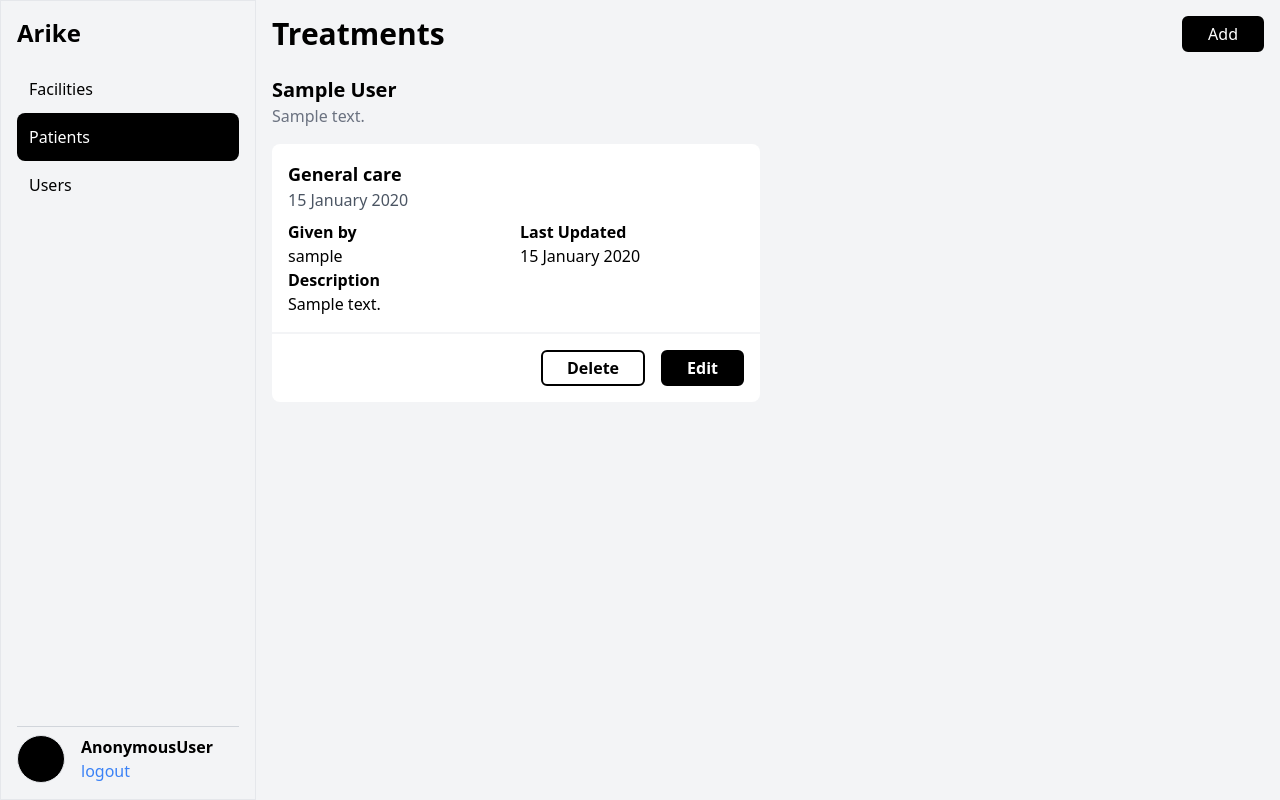
After one commit to Ritesh-Aggarwal/arike, a Django app: page /patient/1/treatments in a window 1280 px wide. The commit adds this page. Run offline with Django 4.2, Linux system fonts and the light colour scheme; tables that the repository leaves empty hold one stand-in row (values such as "Sample post").

Commit message:
CRUD patient treatment

```diff
--- a/app/choices.py
+++ b/app/choices.py
@@ -123,12 +123,22 @@ TREATMENT_GROUPS = [
 ]
 
 def care_types(choices):
-    output = []
-    i=0
-    for choice in choices:
-        output.append((i,choice[0]))
-        i+=1
-    return output
+  output = []
+  i=0
+  for choice in choices:
+      output.append((i+1,choice[0]))
+      i+=1
+  return output
+
+def sub_care_types(choices):
+  output = []
+  i=0
+  for choice in choices:
+    for type in choice[1]:
+      output.append((i+1,type))
+  return output
+
+SUB_CARE_TYPES = sub_care_types(TREATMENT_GROUPS)
 CARE_TYPES = care_types(TREATMENT_GROUPS)
 REVERSE_CARE_TYPE = reverse_choices(TREATMENT_GROUPS)
 
--- a/app/models.py
+++ b/app/models.py
@@ -4,8 +4,8 @@ from django.contrib.auth.models import AbstractUser, UserManager
 from django.core.validators import RegexValidator
 from django.db import models
 
-from app.choices import (FACILITY_CHOICES, GENDER_CHOICES, LOCAL_BODY_CHOICES, RELATION_CHOICES,
-                         REVERSE_LSG_CHOICES)
+from app.choices import (CARE_TYPES, FACILITY_CHOICES, GENDER_CHOICES, LOCAL_BODY_CHOICES, RELATION_CHOICES,
+                         REVERSE_LSG_CHOICES, SUB_CARE_TYPES)
 
 phone_number_regex = RegexValidator(
     regex=r"^((\+91|91|0)[\- ]{0,1})?[456789]\d{9}$",
@@ -173,3 +173,26 @@ class PatientDisease(models.Model):
 
     def pretty_date(self):
         return self.created_at.strftime("%d %B %Y")
+
+class Treatment(models.Model):
+    care_type = models.IntegerField(choices=CARE_TYPES)
+    # multiselect in frontend
+    sub_care_type = models.CharField(max_length=500,null=True,blank=True)
+    description = models.CharField(max_length=255)
+    patient = models.ForeignKey(
+        Patient, on_delete=models.CASCADE, null=True, blank=True
+    )
+    given_by = models.ForeignKey(CustomUser,on_delete=models.PROTECT,null=True,blank=True)
+    created_at = models.DateTimeField(auto_now_add=True, blank=True)
+    last_updated = models.DateTimeField(auto_now=True, blank=True)
+
+    def pretty_date(self):
+        return {"last":self.last_updated.strftime("%d %B %Y"),"created":self.created_at.strftime("%d %B %Y")}
+
+    # def get_sub_care_type(self):
+    #     output = ""
+    #     s = self.sub_care_type[1:-1].replace("'","").split(',')
+    #     for choice in s:
+    #         output += SUB_CARE_TYPES[int(choice)][1]
+    #         output += ","
+    #     return f"{output[:-1]}"
--- a/app/views.py
+++ b/app/views.py
@@ -1,17 +1,19 @@
+from django.contrib.auth.forms import PasswordChangeForm
 from django.contrib.auth.mixins import LoginRequiredMixin
 from django.contrib.auth.views import LoginView
 from django.http import HttpResponseRedirect
+from django.shortcuts import render
 from django.views import View
+from django.views.generic.detail import DetailView
 from django.views.generic.edit import CreateView, DeleteView, UpdateView
-from django.shortcuts import render
-from django.views.generic.detail import DetailView
-from django.contrib.auth.forms import PasswordChangeForm
 from django.views.generic.list import ListView
 
-from app.forms import CustomUserCreationForm, CustomUserUpdateForm, DiseaseHistoryCreateForm, FacilityCreateForm, FamilyCreateForm, PatientCreateForm
-
-
-from app.models import CustomUser, Facility, FamilyDetail, Patient, PatientDisease
+from app.forms import (CustomUserCreationForm, CustomUserUpdateForm,
+                       DiseaseHistoryCreateForm, FacilityCreateForm,
+                       FamilyCreateForm, PatientCreateForm,
+                       TreatementCreateForm)
+from app.models import (CustomUser, Facility, FamilyDetail, Patient,
+                        PatientDisease,  Treatment)
 
 
 # Create your views here.
@@ -251,3 +253,56 @@ class UpdateDiseaseHistoryView(UpdateView):
     template_name = "patient_disease/update.html"
     success_url = "/patients"
 ########################################################################################
+########################################################################################
+
+class ListTreatmentView(ListView):
+    model = Treatment
+    template_name = "treatment/list.html"
+    context_object_name = "objects"
+
+    def get_context_data(self,**kwargs):
+        context = super().get_context_data(**kwargs)
+        pk = self.kwargs["pk"]
+        context['patient'] = Patient.objects.get(pk=pk)
+        return context
+
+    def get_queryset(self):
+        pk = self.kwargs["pk"]
+        qs = Treatment.objects.filter(patient=pk)
+        return qs
+
+
+class CreateTreatmentView(CreateView):
+    model = Treatment
+    form_class = TreatementCreateForm
+    template_name = "treatment/create.html"
+
+    def get_success_url(self):
+        pk = self.kwargs["patient"]
+        return f"/patient/{pk}/treatments"
+
+    def form_valid(self, form):
+        self.object = form.save()
+        patient = self.kwargs["patient"]
+        self.object.patient = Patient.objects.get(pk=patient)
+        self.object.given_by = self.request.user
+        self.object.save()
+        return HttpResponseRedirect(self.get_success_url())
+
+class DeleteTreatmentView(DeleteView):
+    model = Treatment
+    template_name = "treatment/delete.html"
+    success_url = "/patients"
+
+class UpdateTreatmentView(UpdateView):
+    model = Treatment
+    form_class = TreatementCreateForm
+    template_name = "treatment/update.html"
+    success_url = "/patients"
+
+########################################################################################
+########################################################################################
+
+
+
+########################################################################################
--- a/arike/urls.py
+++ b/arike/urls.py
@@ -13,13 +13,13 @@ Including another URLconf
     1. Import the include() function: from django.urls import include, path
     2. Add a URL to urlpatterns:  path('blog/', include('blog.urls'))
 """
-from app.views import (CreateDiseaseHistoryView, CreateMemberView, CreateUserView, DeleteDiseaseHistoryView, DeleteMemberView, DeleteUserView, DetailUserView,
+from app.views import (CreateDiseaseHistoryView, CreateMemberView, CreateTreatmentView, CreateUserView, DeleteDiseaseHistoryView, DeleteMemberView, DeleteTreatmentView, DeleteUserView, DetailUserView,
                        GenericFacilityCreateView, GenericFacilityDeleteView,
                        GenericFacilityDetailView, GenericFacilityUpdateView,
                        GenericFacilityView, GenericPatientCreateView,
                        GenericPatientDeleteView, GenericPatientDetailView,
-                       GenericPatientUpdateView, GenericPatientView, ListDiseaseHistoryView, ListFamilyView, LoginView,
-                       ProfileView, UpdateDiseaseHistoryView, UpdateMemberView, UpdatePasswordView, UpdateProfileView,
+                       GenericPatientUpdateView, GenericPatientView, ListDiseaseHistoryView, ListFamilyView, ListTreatmentView, LoginView,
+                       ProfileView, UpdateDiseaseHistoryView, UpdateMemberView, UpdatePasswordView, UpdateProfileView, UpdateTreatmentView,
                        UpdateUserView, UsersListView)
 from django.contrib import admin
 from django.contrib.auth.views import LogoutView
@@ -67,3 +67,10 @@ urlpatterns += [
     path('update-disease/<pk>',UpdateDiseaseHistoryView.as_view(), name='patient'),
     path('delete-disease/<pk>',DeleteDiseaseHistoryView.as_view(), name='patient'),
 ]
+
+urlpatterns += [
+    path('patient/<pk>/treatments',ListTreatmentView.as_view(), name='patient'),
+    path('patient/<int:patient>/add-treatment',CreateTreatmentView.as_view(), name='patient'),
+    path('update-treatment/<pk>',UpdateTreatmentView.as_view(), name='patient'),
+    path('delete-treatment/<pk>',DeleteTreatmentView.as_view(), name='patient'),
+]
--- a/templates/patient/detail.html
+++ b/templates/patient/detail.html
@@ -46,7 +46,7 @@
                 Visits
             </div>
         </a>
-        <a href="/patient/{{patient.id}}"
+        <a href="/patient/{{patient.id}}/treatments"
             class="h-1/2 w-full rounded-lg bg-white p-4 flex justify-center items-center  ">
             <div class="font-bold">
                 Treatments
--- /dev/null
+++ b/templates/treatment/list.html
@@ -0,0 +1,52 @@
+{% extends "dashboard.html" %}
+{%block page_content%}
+<div class="flex justify-between items-center mb-6">
+        <div class="text-3xl font-semibold ">Treatments</div>
+        <a href="/patient/{{patient.id}}/add-treatment"
+                class="border-2 rounded-md border-black bg-black text-white px-6 py-1 ">Add</a>
+</div>
+<div class="font-semibold text-xl">{{patient.full_name}}</div>
+<div class="text-gray-500 mb-4">{{patient.address}}</div>
+<div class="grid grid-cols-2 gap-4">
+        {%for object in objects %}
+        <div class="overflow-clip">
+                <div class="border-0 bg-white rounded-t-lg p-4 flex flex-col justify-between">
+                        <div class="flex items-center justify-between">
+                                <div class="text-lg font-semibold">{{object.get_care_type_display}}</div>
+                        </div>
+                        <div class="text-gray-600">{{object.pretty_date.created}}</div>
+                        <!-- <div class="text-gray-600">{{object.get_sub_care_type}}</div> -->
+                        <div class="mt-2 grid grid-cols-2 gap-2">
+                                <div class="font-semibold">
+                                        Given by
+                                        <div class="font-normal">
+                                                {{object.given_by}}
+                                        </div>
+                                </div>
+                                <div class="font-semibold">
+                                        Last Updated
+                                        <div class="font-normal">
+                                                {{object.pretty_date.last}}
+                                        </div>
+                                </div>
+
+                        </div>
+                        <div class="font-semibold">
+                                Description
+                                <div class="font-normal">
+                                        {{object.description}}
+                                </div>
+                        </div>
+                </div>
+                <div class="rounded-b-lg  font-semibold bg-white p-4 border-0 mt-0.5">
+                        <div class="flex justify-end items-center">
+                                <a href="/delete-treatment/{{object.id}}"
+                                        class="border-2 mr-4 rounded-md border-black px-6 py-1">Delete</a>
+                                <a href="/update-treatment/{{object.id}}"
+                                        class="border-2 rounded-md border-black bg-black text-white px-6 py-1">Edit</a>
+                        </div>
+                </div>
+        </div>
+        {%endfor%}
+</div>
+{%endblock%}
```
Also changed, not shown: app/forms.py (+16 -2 lines), templates/treatment/create.html (added, +28 -0 lines), templates/treatment/delete.html (added, +20 -0 lines), templates/treatment/update.html (added, +28 -0 lines), app/migrations/0018_treatement.py (added), app/migrations/0019_rename_treatement_treatment.py (added), app/migrations/0020_alter_treatment_care_type.py (added), app/migrations/0021_alter_treatment_care_type_alter_treatment_patient.py (added), app/migrations/0022_treatment_created_at.py (added), app/migrations/0023_alter_treatment_sub_care_type.py (added).
